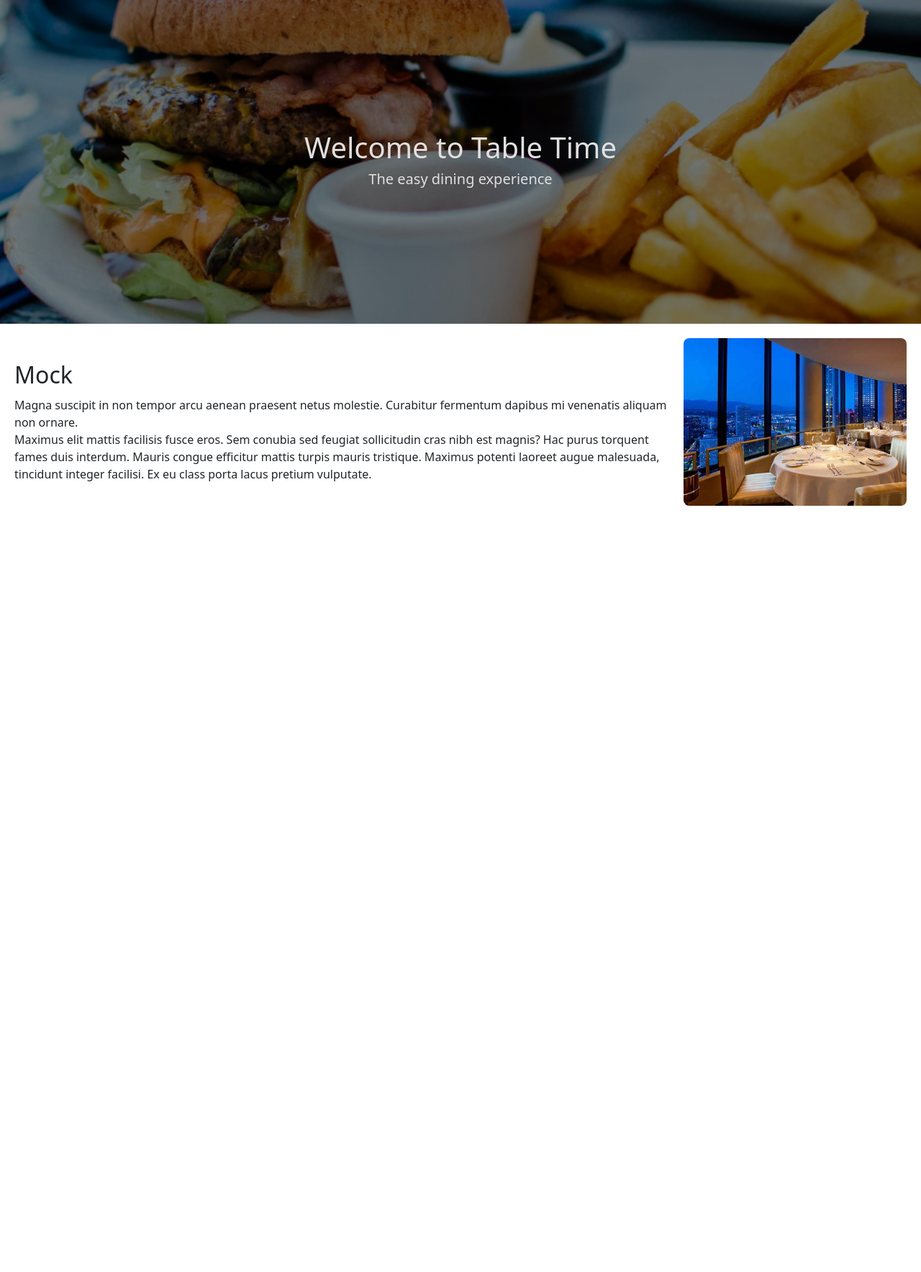
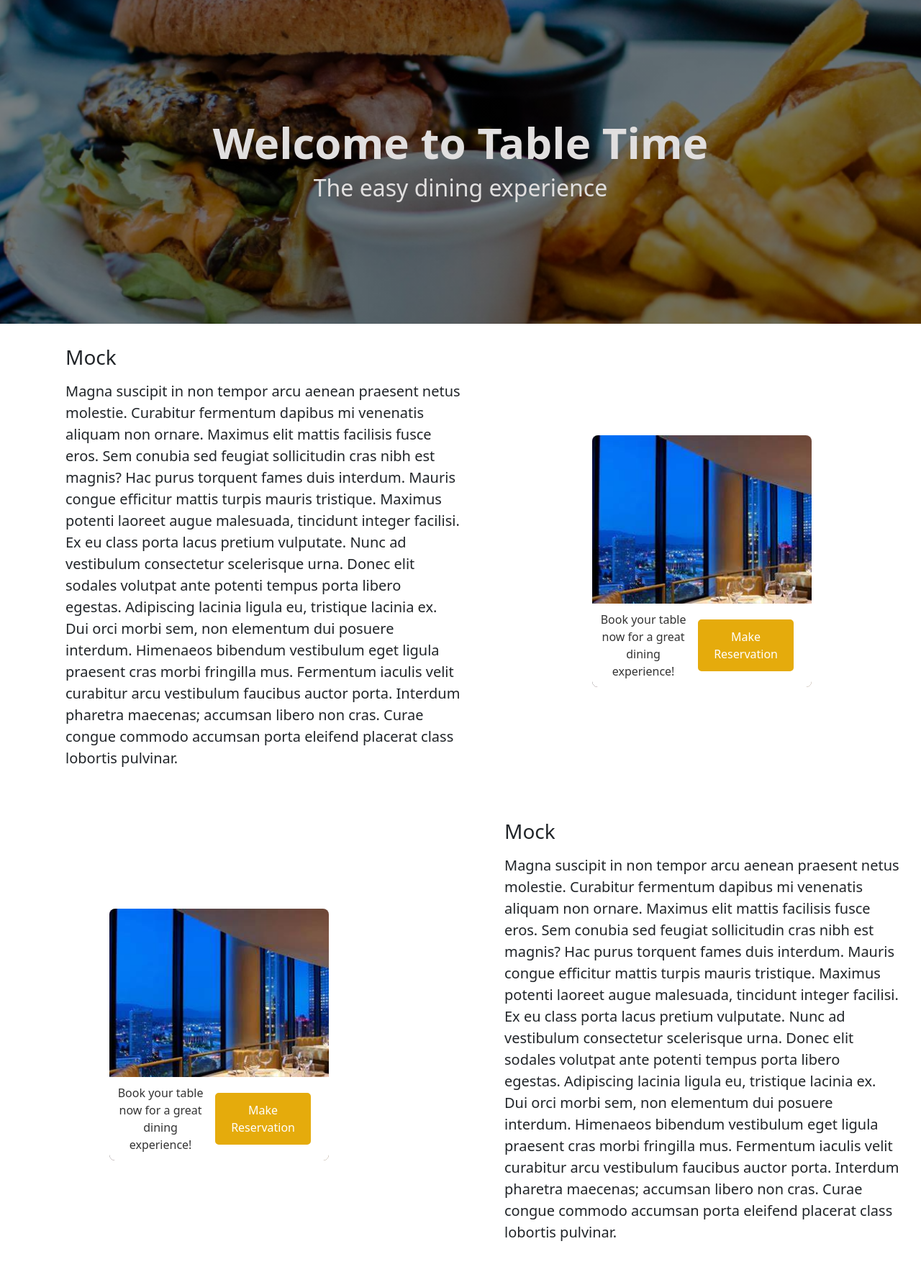
Before and after one commit to RickHogenhout3/TableTime, a PHP site: page / in a window 1280 px wide. Shown: the part 58-1826 px from the top of the page at 72% size. Before the commit the page ends 761 px from the top, so only its background shows below. Run offline with PHP 8.4, Linux system fonts and the light colour scheme.

Commit message:
Mock text outlines

```diff
--- a/index.html
+++ b/index.html
@@ -34,12 +34,44 @@
         </div>
     </div>
     <div class="about">
-        <div class="text" style="width: 40%;">
+        <div class="text">
             <h2>Mock</h2>
-            <p>Magna suscipit in non tempor arcu aenean praesent netus molestie. Curabitur fermentum dapibus mi venenatis aliquam non ornare.</p>
-            <p> Maximus elit mattis facilisis fusce eros. Sem conubia sed feugiat sollicitudin cras nibh est magnis? Hac purus torquent fames duis interdum. Mauris congue efficitur mattis turpis mauris tristique. Maximus potenti laoreet augue malesuada, tincidunt integer facilisi. Ex eu class porta lacus pretium vulputate.</p>
+            <p>Magna suscipit in non tempor arcu aenean praesent netus molestie.
+            Curabitur fermentum dapibus mi venenatis aliquam non ornare.
+            Maximus elit mattis facilisis fusce eros. Sem conubia sed feugiat sollicitudin cras nibh est magnis? Hac purus torquent fames duis interdum. Mauris congue efficitur mattis turpis mauris tristique. Maximus potenti laoreet augue malesuada, tincidunt integer facilisi. Ex eu class porta lacus pretium vulputate.
+            Nunc ad vestibulum consectetur scelerisque urna.
+            Donec elit sodales volutpat ante potenti tempus porta libero egestas.
+            Adipiscing lacinia ligula eu, tristique lacinia ex. Dui orci morbi sem, non elementum dui posuere interdum. Himenaeos bibendum vestibulum eget ligula praesent cras morbi fringilla mus. Fermentum iaculis velit curabitur arcu vestibulum faucibus auctor porta. Interdum pharetra maecenas; accumsan libero non cras.
+            Curae congue commodo accumsan porta eleifend placerat class lobortis pulvinar.
+            </p>
         </div>
-        <img src="img/Restaurant.jpg" alt="About Section Image">
+        <div class="image-container">
+            <img src="img/Restaurant.jpg" alt="About Section Image">
+            <div class="button-text-container">
+                <span class="additional-text">Book your table now for a great dining experience!</span>
+                <button class="reservation-btn">Make Reservation</button>
+            </div>
+        </div>
+    </div>
+    <div class="Restaurant">
+        <div class="reserv-container">
+            <img src="img/Restaurant.jpg" alt="About Section Image">
+            <div class="button-text-container">
+                <span class="additional-text">Book your table now for a great dining experience!</span>
+                <button class="reservation-btn">Make Reservation</button>
+            </div>
+        </div>
+        <div class="text">
+            <h2>Mock</h2>
+            <p>Magna suscipit in non tempor arcu aenean praesent netus molestie.
+            Curabitur fermentum dapibus mi venenatis aliquam non ornare.
+            Maximus elit mattis facilisis fusce eros. Sem conubia sed feugiat sollicitudin cras nibh est magnis? Hac purus torquent fames duis interdum. Mauris congue efficitur mattis turpis mauris tristique. Maximus potenti laoreet augue malesuada, tincidunt integer facilisi. Ex eu class porta lacus pretium vulputate.
+            Nunc ad vestibulum consectetur scelerisque urna.
+            Donec elit sodales volutpat ante potenti tempus porta libero egestas.
+            Adipiscing lacinia ligula eu, tristique lacinia ex. Dui orci morbi sem, non elementum dui posuere interdum. Himenaeos bibendum vestibulum eget ligula praesent cras morbi fringilla mus. Fermentum iaculis velit curabitur arcu vestibulum faucibus auctor porta. Interdum pharetra maecenas; accumsan libero non cras.
+            Curae congue commodo accumsan porta eleifend placerat class lobortis pulvinar.
+            </p>
+        </div>
     </div>
 </body>
 </html>
--- a/style.css
+++ b/style.css
@@ -95,31 +95,171 @@ header h2 {
     z-index: 2;
 }
 
+.gradient h1 {
+    font-size: 60px;
+    font-weight: bolder;
+}
+
+.gradient h5 {
+    font-size: 32px;
+}
+
 .about {
     display: flex;
     align-items: center;
     gap: 20px;
-    padding: 20px;
+    padding: 30px;
+    justify-content: space-between;
 }
 
 .about .text {
+    width: 50%;
+    padding-left: 5%;
     display: flex;
     flex-direction: column;
-    flex: 1;
+}
+
+.about p {
+    font-size: 20px;
+    line-height: 1.5;
+    margin: 0 0 10px;
 }
 
 .about h2 {
+    font-size: 28px;
+    margin: 0 0 15px;
+}
+
+.image-container {
+    position: relative;
+    width: 100%;
+    max-width: 25%;
+    height: 350px;
+    margin-right: 10%;
+    overflow: hidden;
+}
+
+.image-container img {
+    width: 100%;
+    height: 100%;
+    object-fit: cover;
+    border-radius: 8px;
+}
+
+.button-text-container {
+    position: absolute;
+    bottom: 0%;
+    left: 0;
+    width: 100%;
+    display: flex;
+    justify-content: space-between;
+    align-items: center;
+    background-color: white;
+    padding: 10px;
+    box-sizing: border-box;
+    border-radius: 0 0 8px 8px
+}
+
+.reservation-btn {
+    padding: 10px 20px;
+    font-size: 16px;
+    color: white;
+    background-color: #E5AB0C;
+    border: 2px solid #E5AB0C;
+    border-radius: 5px;
+    cursor: pointer;
+    transition: background-color 0.3s ease;
+    margin-right: 15px;
+}
+
+.reservation-btn:hover {
+    color: #E5AB0C;
+    background-color: rgb(133, 129, 129);
+}
+
+.additional-text {
+    font-size: 16px;
+    color: #333;
+    max-width: 60%;
+    text-align: center;
+}
+
+.Restaurant {
+    display: flex;
+    align-items: center;
+    gap: 20px;
+    padding: 30px;
+    justify-content: space-between;
+}
+
+.Restaurant .text {
+    width: 50%;
+    padding-left: 5%;
+    display: flex;
+    flex-direction: column;
+}
+
+.Restaurant p {
+    font-size: 20px;
+    line-height: 1.5;
     margin: 0 0 10px;
 }
 
-.about p {
-    margin: 0;
+.Restaurant h2 {
+    font-size: 28px;
+    margin: 0 0 15px;
 }
 
-.about img {
+.reserv-container {
+    position: relative;
+    width: 100%;
     max-width: 25%;
+    height: 350px;
+    overflow: hidden;
+    margin-left: 10%;
+}
+
+.reserv-container img {
     width: 100%;
-    height: auto;
+    height: 100%;
+    object-fit: cover;
     border-radius: 8px;
-    flex-shrink: 0;
 }
+
+.button-text-container {
+    position: absolute;
+    bottom: 0%;
+    left: 0;
+    width: 100%;
+    display: flex;
+    justify-content: space-between;
+    align-items: center;
+    background-color: white;
+    padding: 10px;
+    box-sizing: border-box;
+    border-radius: 0 0 8px 8px
+}
+
+.reservation-btn {
+    padding: 10px 20px;
+    font-size: 16px;
+    color: white;
+    background-color: #E5AB0C;
+    border: 2px solid #E5AB0C;
+    border-radius: 5px;
+    cursor: pointer;
+    transition: background-color 0.3s ease;
+    margin-left: 15px;
+}
+
+.reservation-btn:hover {
+    color: #E5AB0C;
+    background-color: rgb(133, 129, 129);
+}
+
+.additional-text {
+    font-size: 16px;
+    color: #333;
+    max-width: 60%;
+    text-align: center;
+}
```
Also changed, not shown: img/reception-counter.jpg (added).
